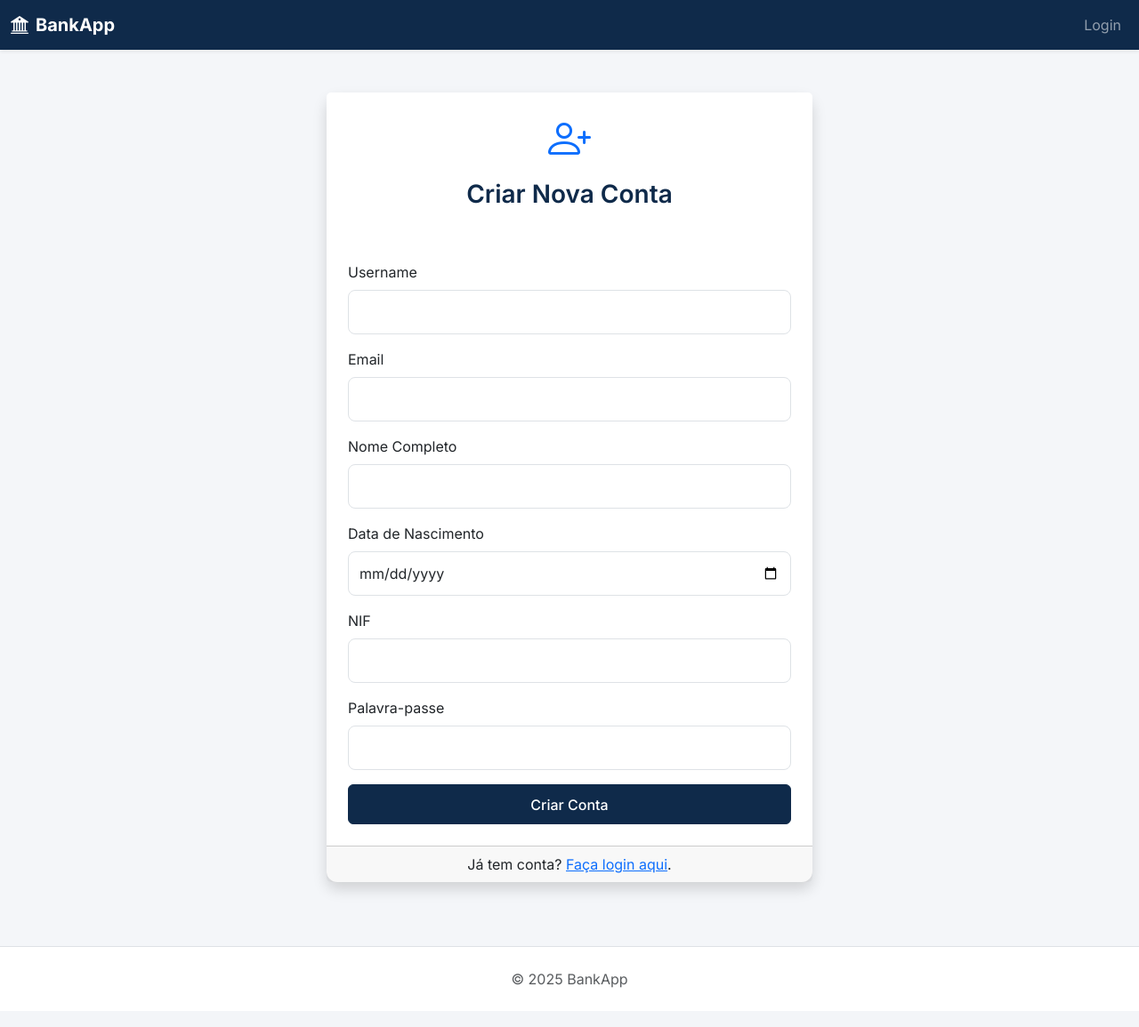
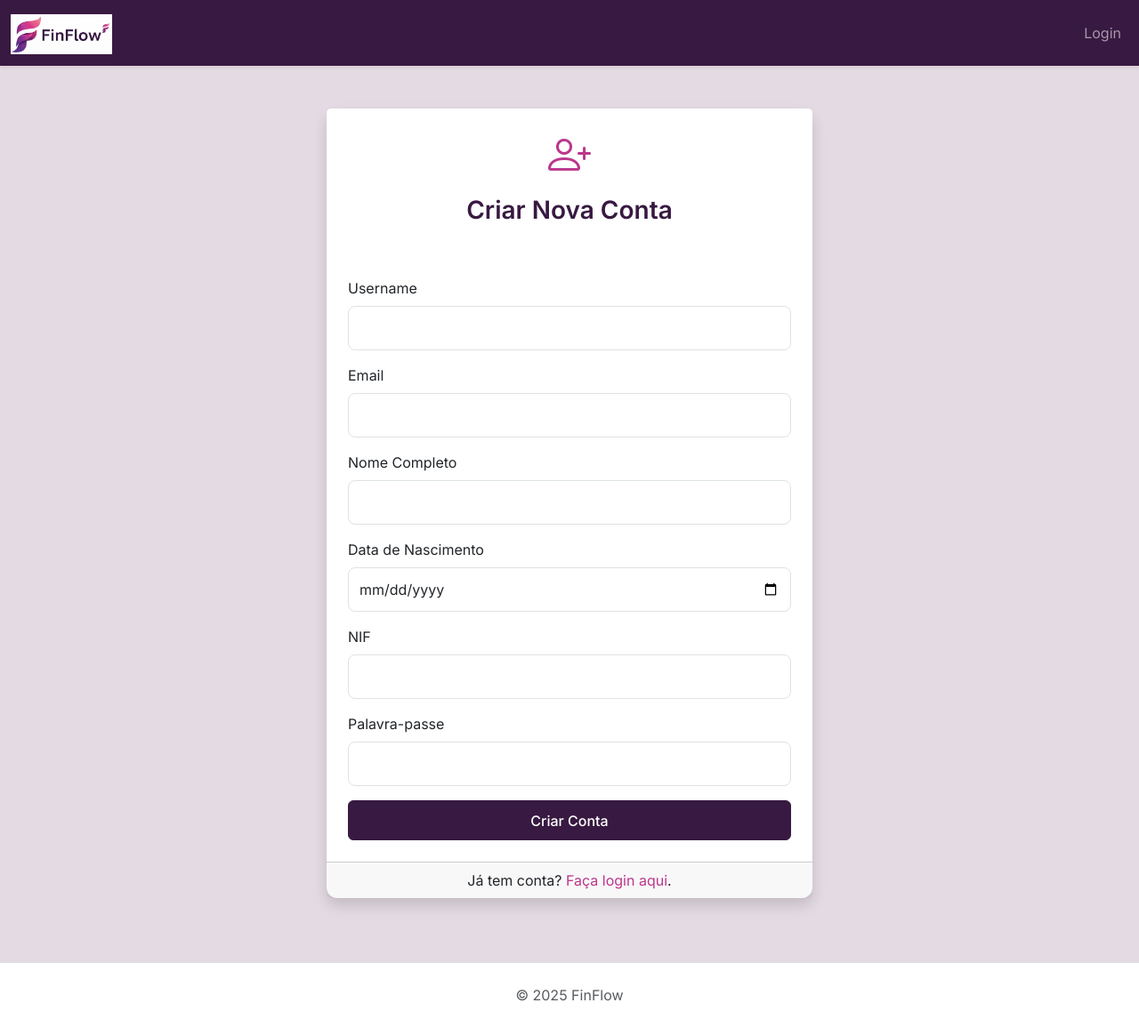
Before and after one commit to RuiPedroPintoDuarte/ProjetoFinalCesae, a Flask app: page /registo in a window 1280 px wide. Shown: the whole page at 89% size. Before the commit the page ends 1111 px from the top, so only its background shows below. Run offline with Flask 3, Linux system fonts and the light colour scheme.

Commit message:
mudaças design

```diff
--- a/ProjetoFinalCesae/Projeto_createtables.sql
+++ b/ProjetoFinalCesae/Projeto_createtables.sql
@@ -74,6 +74,9 @@ VALUES (1, 'Farmácia da Boavista', -25, '2025-12-17', 'Farmácia');
 INSERT INTO FactTransacao( ClienteId, Descricao, Quantidade, DataTransacao, Categoria)
 VALUES (1, 'Farmácia de Recarei', -25, '2024-12-1', 'Farmácia');
 
+INSERT INTO FactTransacao( ClienteId, Descricao, Quantidade, DataTransacao, Categoria)
+VALUES (1, 'Worten', -500, '2025-12-17', 'Tecnologia');
+
 SELECT * FROM dbo.DimCliente
 SELECT * FROM dbo.DimGestor
 SELECT * FROM dbo.DimAdmin
--- a/ProjetoFinalCesae/main.py
+++ b/ProjetoFinalCesae/main.py
@@ -1,4 +1,4 @@
-from flask import Flask, request, render_template, redirect, url_for, flash, session
+from flask import Flask, request, render_template, redirect, url_for, flash, session, jsonify
 from flask_sqlalchemy import SQLAlchemy
 import bcrypt
 from datetime import datetime
@@ -446,6 +446,26 @@ def detalhe_cliente(id):
 
     return render_template('detalhe_cliente.html', cliente=cliente, info=info, chart_data=chart_data, valor_simulado=valor_exibicao)
 
+@app.route('/api/simular-risco/<int:id>', methods=['POST'])
+@papel_obrigatorio(['gestor', 'admin'])
+def api_simular_risco(id):
+    # Esta rota recebe JSON e devolve JSON (ideal para chamadas AJAX/Fetch)
+    data = request.get_json()
+
+    try:
+        valor_simulado = float(data.get('valor', 0))
+        tipo_emprestimo = data.get('tipo_emprestimo', 'pessoal')
+
+        probabilidade = prever_default(id, simulacao_valor=valor_simulado, tipo_emprestimo=tipo_emprestimo)
+
+        return jsonify({
+            'sucesso': True,
+            'probabilidade': probabilidade,
+            'risco_percentual': round(probabilidade * 100, 1) if probabilidade is not None else 0
+        })
+    except Exception as e:
+        return jsonify({'sucesso': False, 'erro': str(e)}), 400
+
 @app.route('/editar-cliente/<int:id>', methods=['GET', 'POST'])
 @papel_obrigatorio(['gestor', 'admin'])
 def editar_cliente(id):
--- a/ProjetoFinalCesae/static/style.css
+++ b/ProjetoFinalCesae/static/style.css
@@ -1,10 +1,10 @@
 /* Variáveis de Cores Corporativas */
 :root {
-    --primary-color: #0f2a4a; /* Azul Marinho Profundo */
-    --secondary-color: #00b4d8; /* Azul Ciano para destaques */
-    --accent-color: #fca311; /* Laranja suave para avisos/ações */
-    --bg-color: #f4f6f9; /* Cinza muito claro para fundo */
-    --text-color: #333333;
+    --primary-color: #381941; /* Roxo escuro (texto/logo) */
+    --secondary-color: #BB378C; /* Rosa magenta */
+    --accent-color: #E65D8C; /* Rosa vibrante */
+    --bg-color: #E4DAE3; /* Lavanda muito claro */
+    --text-color: #381941; /* Roxo escuro */
     --card-bg: #ffffff;
 }
 
@@ -20,6 +20,16 @@ body {
     color: var(--text-color);
     min-height: 100vh;
     display: block; /* Remove flex center para permitir layout normal */
+}
+
+/* Links e Overrides de Cores */
+a {
+    color: var(--secondary-color);
+    text-decoration: none;
+}
+
+a:hover {
+    color: var(--primary-color);
 }
 
 /* Navbar Personalizada */
@@ -89,8 +99,8 @@ h3 {
 }
 
 .btn-primary:hover {
-    background-color: #1a3c61;
-    border-color: #1a3c61;
+    background-color: #6F3680; /* Roxo médio */
+    border-color: #6F3680;
 }
 
 .btn-outline-secondary {
@@ -112,7 +122,20 @@ h3 {
 
 .form-control:focus {
     border-color: var(--secondary-color);
-    box-shadow: 0 0 0 0.25rem rgba(0, 180, 216, 0.15);
+    box-shadow: 0 0 0 0.25rem rgba(187, 55, 140, 0.25);
+}
+
+/* Overrides do Bootstrap para remover o azul padrão */
+.text-primary {
+    color: var(--secondary-color) !important; /* Muda o azul para Rosa Magenta */
+}
+
+.bg-primary {
+    background-color: var(--primary-color) !important; /* Muda fundos azuis para Roxo */
+}
+
+.text-info {
+    color: var(--accent-color) !important; /* Muda o ciano para Rosa Vibrante */
 }
 
 /* Login Específico */
--- a/ProjetoFinalCesae/templates/base.html
+++ b/ProjetoFinalCesae/templates/base.html
@@ -3,7 +3,8 @@
 <head>
     <meta charset="utf-8">
     <meta name="viewport" content="width=device-width, initial-scale=1">
-    <title>{% block title %}Bank App{% endblock %}</title>
+    <title>{% block title %}FinFlow{% endblock %}</title>
+    <link rel="icon" href="{{ url_for('static', filename='icon_small.png') }}" type="image/png">
     <link href="https://cdn.jsdelivr.net/npm/bootstrap@5.3.2/dist/css/bootstrap.min.css" rel="stylesheet">
     <link href="https://fonts.googleapis.com/css2?family=Inter:wght@300;400;500;600;700&display=swap" rel="stylesheet">
     <link rel="stylesheet" href="https://cdn.jsdelivr.net/npm/bootstrap-icons@1.11.1/font/bootstrap-icons.css">
@@ -14,7 +15,7 @@
 
 <nav class="navbar navbar-expand-lg navbar-dark bg-bank-primary shadow-sm">
     <div class="container-fluid">
-        <a class="navbar-brand fw-bold" href="{{ url_for('index') }}"><i class="bi bi-bank2 me-2"></i>BankApp</a>
+        <a class="navbar-brand fw-bold" href="{{ url_for('index') }}"><img src="{{ url_for('static', filename='icon.png') }}" alt="FinFlow" height="45" class="d-inline-block align-text-top"></a>
         <button class="navbar-toggler" type="button" data-bs-toggle="collapse" data-bs-target="#navbarNav" aria-controls="navbarNav" aria-expanded="false" aria-label="Toggle navigation">
             <span class="navbar-toggler-icon"></span>
         </button>
@@ -70,7 +71,7 @@
 
 <footer class="bg-white text-muted text-center p-4 mt-5 border-top">
     <div class="container">
-        &copy; 2025 BankApp
+        &copy; 2025 FinFlow
     </div>
 </footer>
 
--- a/ProjetoFinalCesae/templates/login.html
+++ b/ProjetoFinalCesae/templates/login.html
@@ -6,9 +6,7 @@
 <div class="login-container">
     <div class="login-card">
         <div class="text-center mb-4">
-            <i class="bi bi-bank2 display-4 text-primary"></i>
-            <h2 class="mt-2">BankApp</h2>
-            <p class="text-muted">Acesso Seguro ao Homebanking</p>
+
         </div>
         <div class="card shadow">
             <div class="card-body p-4">
```
Also changed, not shown: ProjetoFinalCesae/templates/cliente_atividade.html (+3 -4 lines), ProjetoFinalCesae/templates/detalhe_cliente.html (+43 -23 lines), ProjetoFinalCesae/static/icon.png (added), ProjetoFinalCesae/static/icon_small.png (added).
